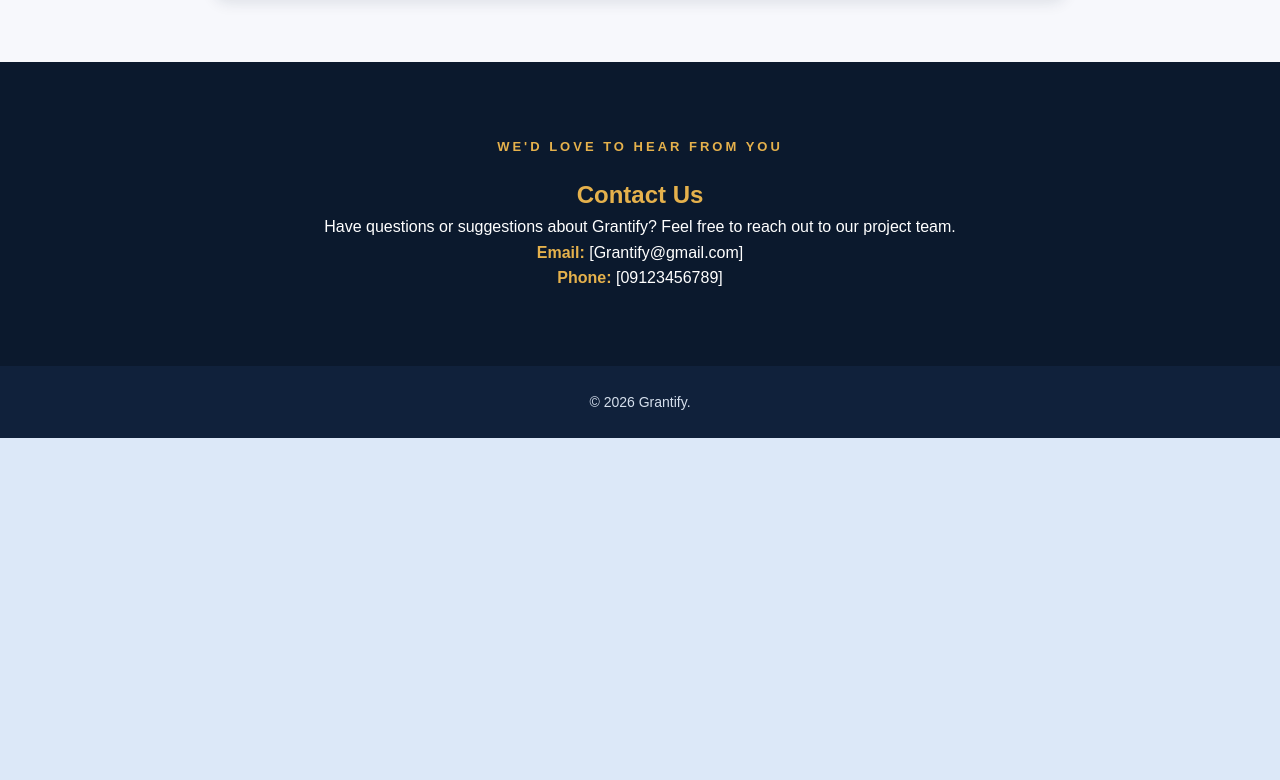
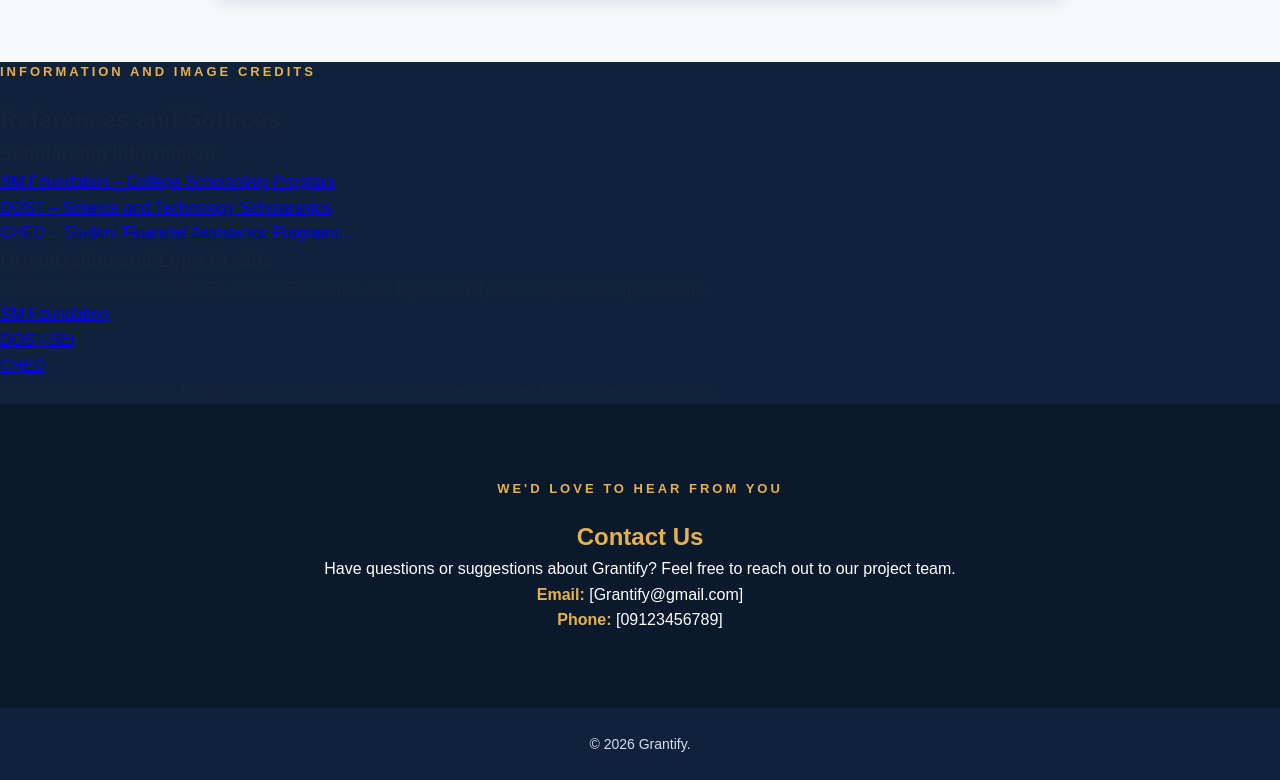
Before and after one commit to benjamesbaculi-lgtm/Grantify., a plain HTML site: page about.html in a window 1280 px wide. Shown: the part 1126-1906 px from the top of the page. Before the commit the page ends 1564 px from the top, so only its background shows below. Drawn offline with Linux system fonts and the light colour scheme.

Commit message:
Enhance About Us page with references section
Added references and sources section to the About Us page.

```diff
--- a/about.html
+++ b/about.html
@@ -69,6 +69,59 @@
             </div>
 
         </section>
+        <!-- REFERENCES AND SOURCES -->
+        <section class="references-section">
+            <p class="about-label">INFORMATION AND IMAGE CREDITS</p>
+
+            <h2>References and Sources</h2>
+
+            <div class="references-content">
+
+                <h3>Scholarship Information</h3>
+
+                <ul>
+                    <li>
+                        <a href="https://www.sm-foundation.org/what-we-do/"
+                           target="_blank">
+                            SM Foundation – College Scholarship Program
+                        </a>
+                    </li>
+
+                    <li>
+                        <a href="https://www.dost.gov.ph/products-and-services/s-t-scholarships.html"
+                           target="_blank">
+                            DOST – Science and Technology Scholarships
+                        </a>
+                    </li>
+
+                    <li>
+                        <a href="https://ched.e.gov.ph/stufaps"
+                           target="_blank">
+                            CHED – Student Financial Assistance Programs
+                        </a>
+                    </li>
+                </ul>
+
+                <h3>Organization and Logo Credits</h3>
+
+                <p>
+                    The SM Foundation, DOST-SEI, and CHED names and logos
+                    identify their respective organizations.
+                </p>
+
+                <ul>
+                    <li><a href="https://www.sm-foundation.org/" target="_blank">SM Foundation</a></li>
+                    <li><a href="https://www.sei.dost.gov.ph/" target="_blank">DOST-SEI</a></li>
+                    <li><a href="https://ched.gov.ph/" target="_blank">CHED</a></li>
+                </ul>
+
+                <p class="references-note">
+                    Scholarship details may change. Always check the
+                    official provider websites for the latest information.
+                </p>
+
+            </div>
+        </section>
 
         <section class="contact-section">
             <p class="about-label">WE'D LOVE TO HEAR FROM YOU</p>
```
